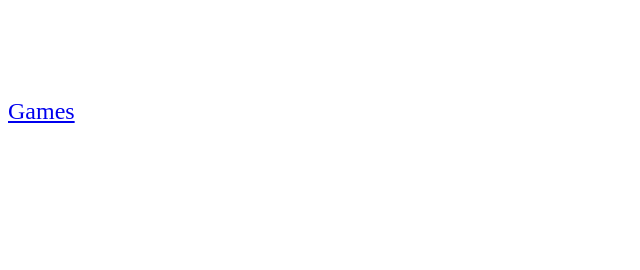
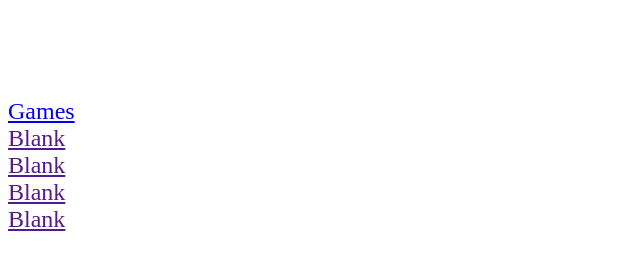
Before and after one commit to unblocked-gamess/unblocked-games, a plain HTML site: page Misc/Menu/Table-Of-Contents.html in a window 1280 px wide. Shown: the whole page, without its empty margins (0-640 px from the left). Drawn offline with Linux system fonts and the light colour scheme.

Commit message:
Update Table-Of-Contents.html

```diff
--- a/Misc/Menu/Table-Of-Contents.html
+++ b/Misc/Menu/Table-Of-Contents.html
@@ -9,6 +9,14 @@
       <br>
       <font size="+2">
         <a href="https://unblocked-gamess.github.io/unblocked-games/Misc/Menu/Games.html" target="_self">Games</a>
+        <br>
+        <a href="" target="_self">Blank</a>
+        <br>
+        <a href="" target="_self">Blank</a>
+        <br>
+        <a href="" target="_self">Blank</a>
+        <br>
+        <a href="" target="_self">Blank</a>
       </font>
       <br>
     </font>
```
